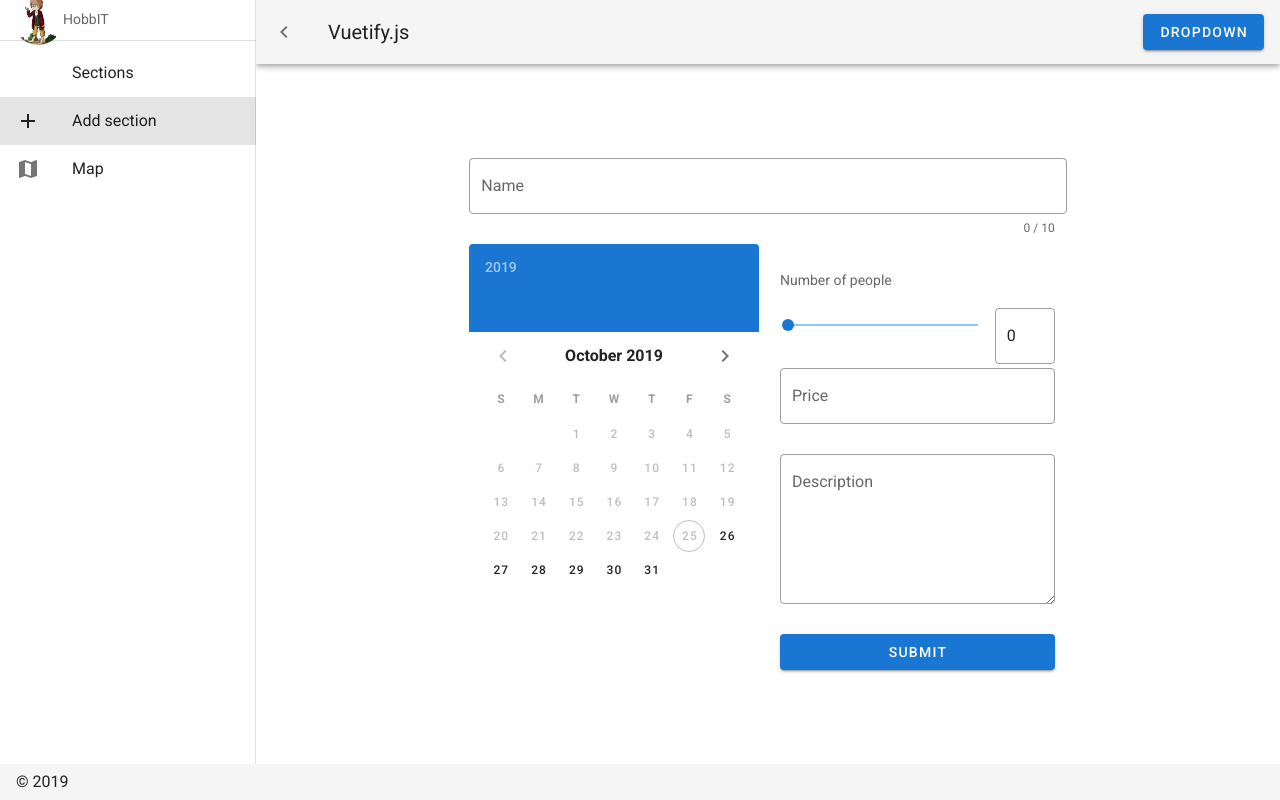
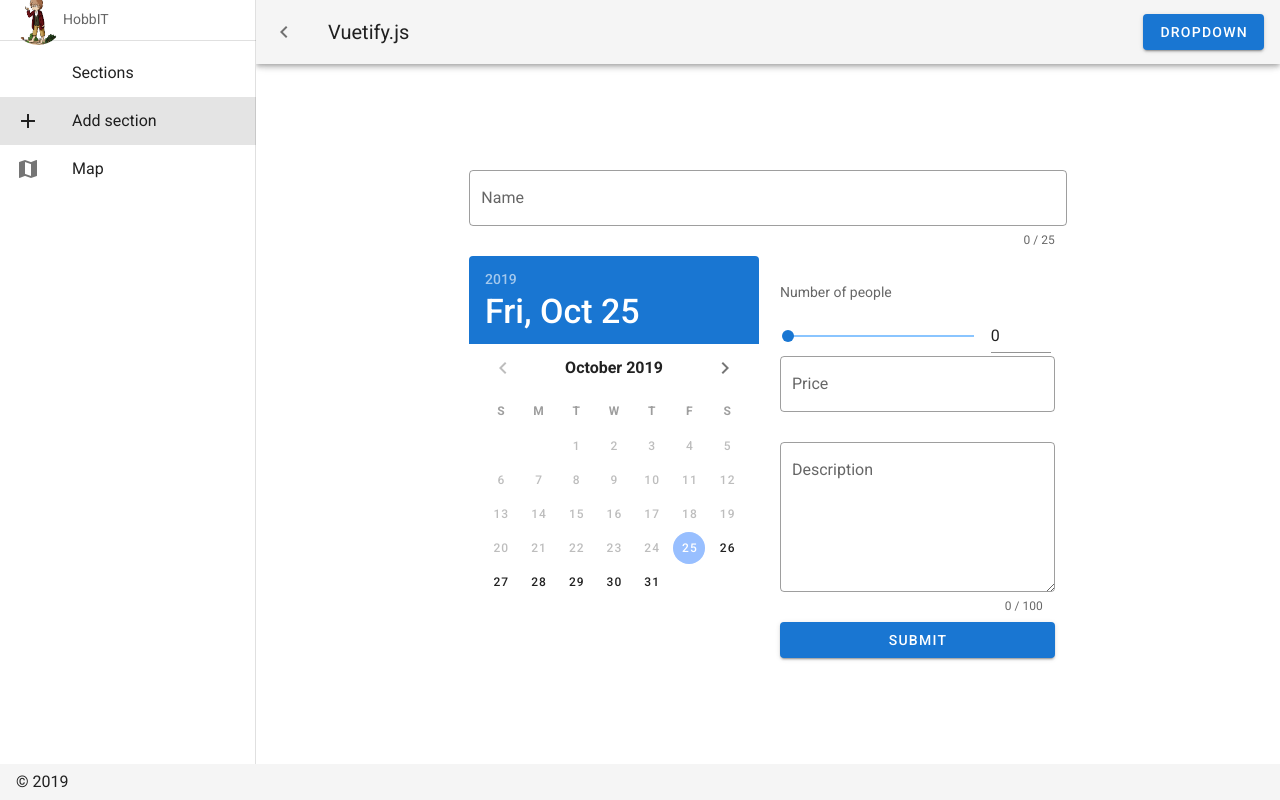
Before and after one commit to Ronypea/ThankYou.To, a Nuxt app: page /add in a window 1280 px wide. Built offline with nearby package versions, Linux system fonts and the light colour scheme.

Commit message:
Added some changed to add page

```diff
--- a/pages/add.vue
+++ b/pages/add.vue
@@ -5,35 +5,39 @@
         <v-row>
           <v-text-field
               v-model="name"
-              :counter="10"
-              :rules="nameRules"
+              :counter="25"
+              :rules="rules"
               label="Name"
               outlined
               required
             ></v-text-field>
         </v-row>
         <v-row justify="space-between">
-            <v-date-picker :min="getDate()"></v-date-picker>
+            <v-date-picker :min="new Date().toISOString().substr(0, 10)" v-model="date"></v-date-picker>
           <v-col cols="6" style="padding-bottom: 0">
             <v-subheader style="padding: 0">Number of people</v-subheader>
+              <v-row>
+                <v-col class="pr-4">
                   <v-slider
                     v-model="slider"
                     class="align-center"
                     :max="max"
                     :min="min"
+                    hide-details
                   >
                     <template v-slot:append>
                       <v-text-field
                         v-model="slider"
                         class="mt-0 pt-0"
                         hide-details
-                  outlined
-                  single-line
+                        regular
                         type="number"
                         style="width: 60px"
                       ></v-text-field>
                     </template>
                   </v-slider>
+                </v-col>
+              </v-row>
             <v-text-field
               v-model="price"
               label="Price"
@@ -43,37 +47,50 @@
             <v-textarea
             outlined
             label="Description"
+            counter=100
             ></v-textarea>
             <v-btn color="primary" width="100%">Submit</v-btn>
           </v-col>
         </v-row>
+        <!-- <Map></Map> -->
       </v-form>
     </v-col>
   </v-row>
 </template>
 
 <script>
+// import Map from '../components/Map';
 
 export default {
+  // components:[Map],
   data() {
     return {
       max: 100,
       min: 0,
-      slider: 0
+      slider: 0,
+      date: new Date().toISOString().substr(0, 10),
+      nameMax: 25,
+      descriptionMax: 100
     }
   },
-  methods: {
-    getDate: () => {
-      let date = new Date();
-      let day = String(date.getDate() + 1).padStart(2, '0');
-      let month = String(date.getMonth() + 1).padStart(2, '0');
-      let year = String(date.getFullYear());
+  computed: {
+    rules() {
+      const rules = [];
 
-      return `${year}-${month}-${day}`;
+      if (this.nameMax) {
+        const rule = v => (v || '').length <= this.nameMax || `A maximum of ${this.nameMax} characters is allowed`
+
+        rules.push(rule);
+      }
+
+      return rules;
     }
   }
 }
 </script>
 
 <style scoped>
+  div.v-input__control {
+
+  }
 </style>
```
Lines whose indentation alone changed are shown as unchanged.
